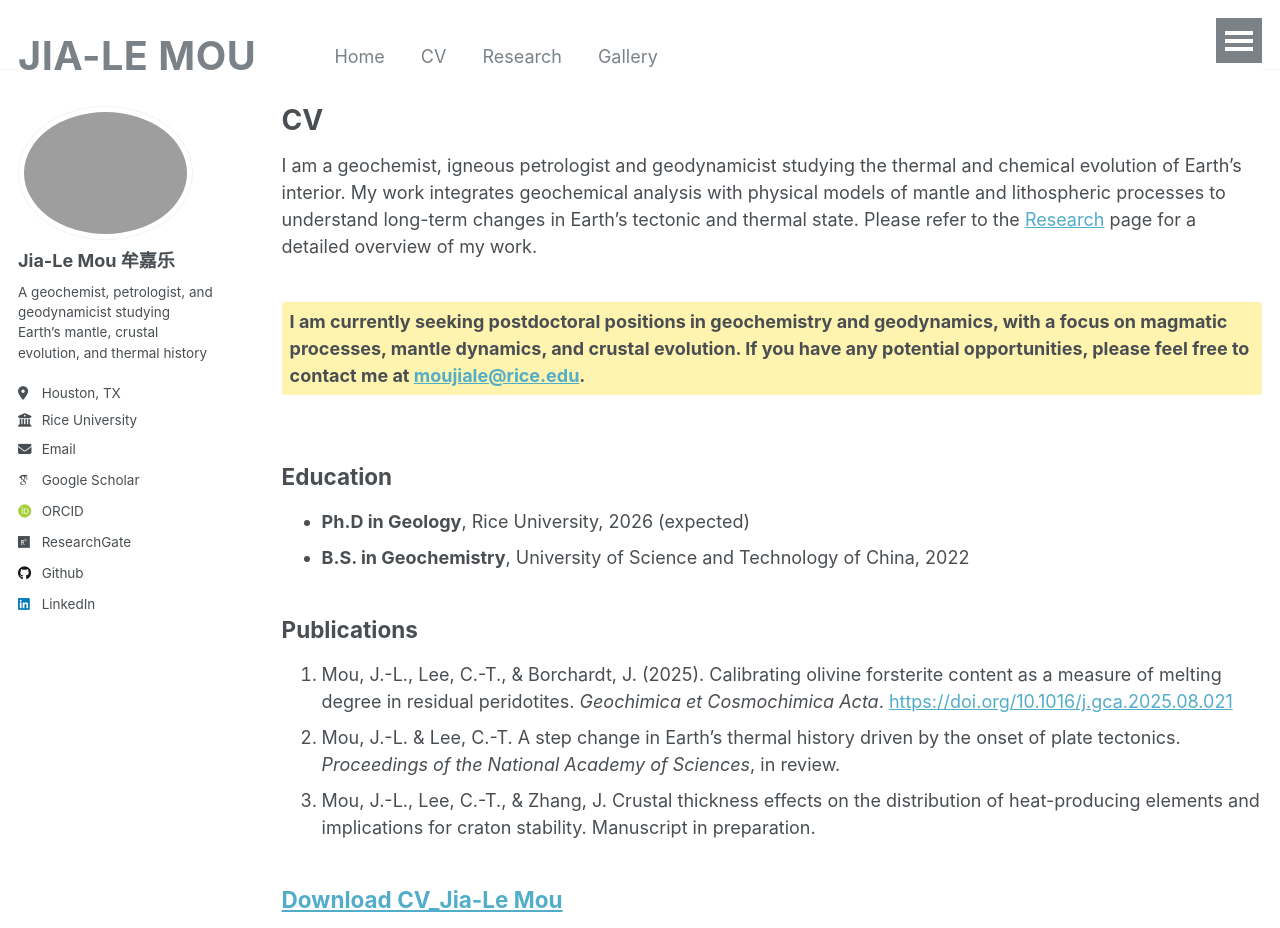
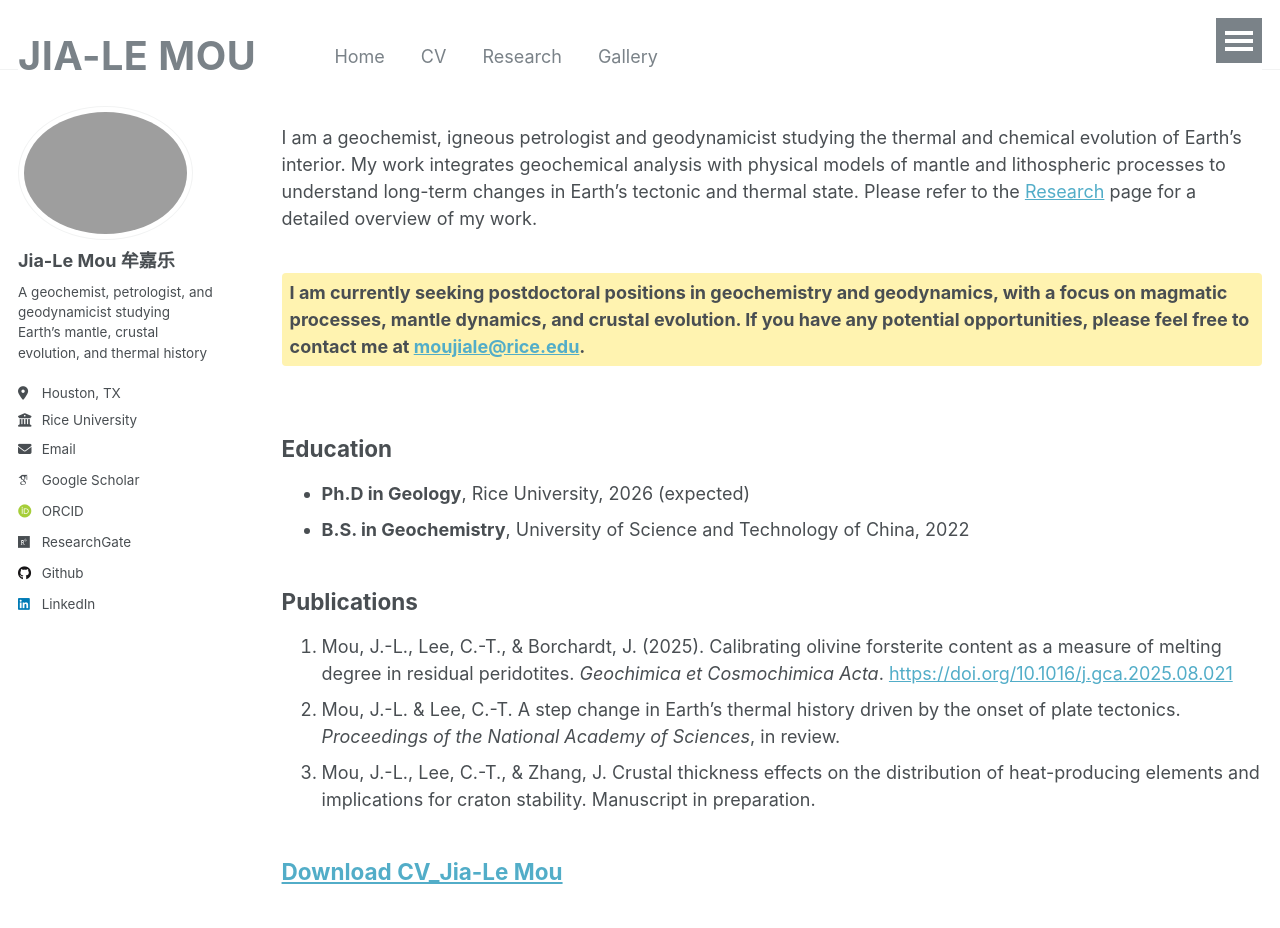
Before and after one commit to Mou-Jia-Le/Mou-Jia-Le.github.io, a Jekyll site: the page built from index.md, in a window 1280 px wide and 1222 px high, cut to the strip 0-928 px from the top of the window. Built offline with Jekyll 4.4.1, drawn with Linux system fonts in a browser that asks for light colours; some web fonts are replaced.

```diff
--- a/index.md
+++ b/index.md
@@ -1,10 +1,7 @@
 ---
 layout: archive
-title: "CV"
-permalink: /cv/
+title: ""
 author_profile: true
-redirect_from:
-  - /resume
 ---
 
 {% include base_path %}
```
